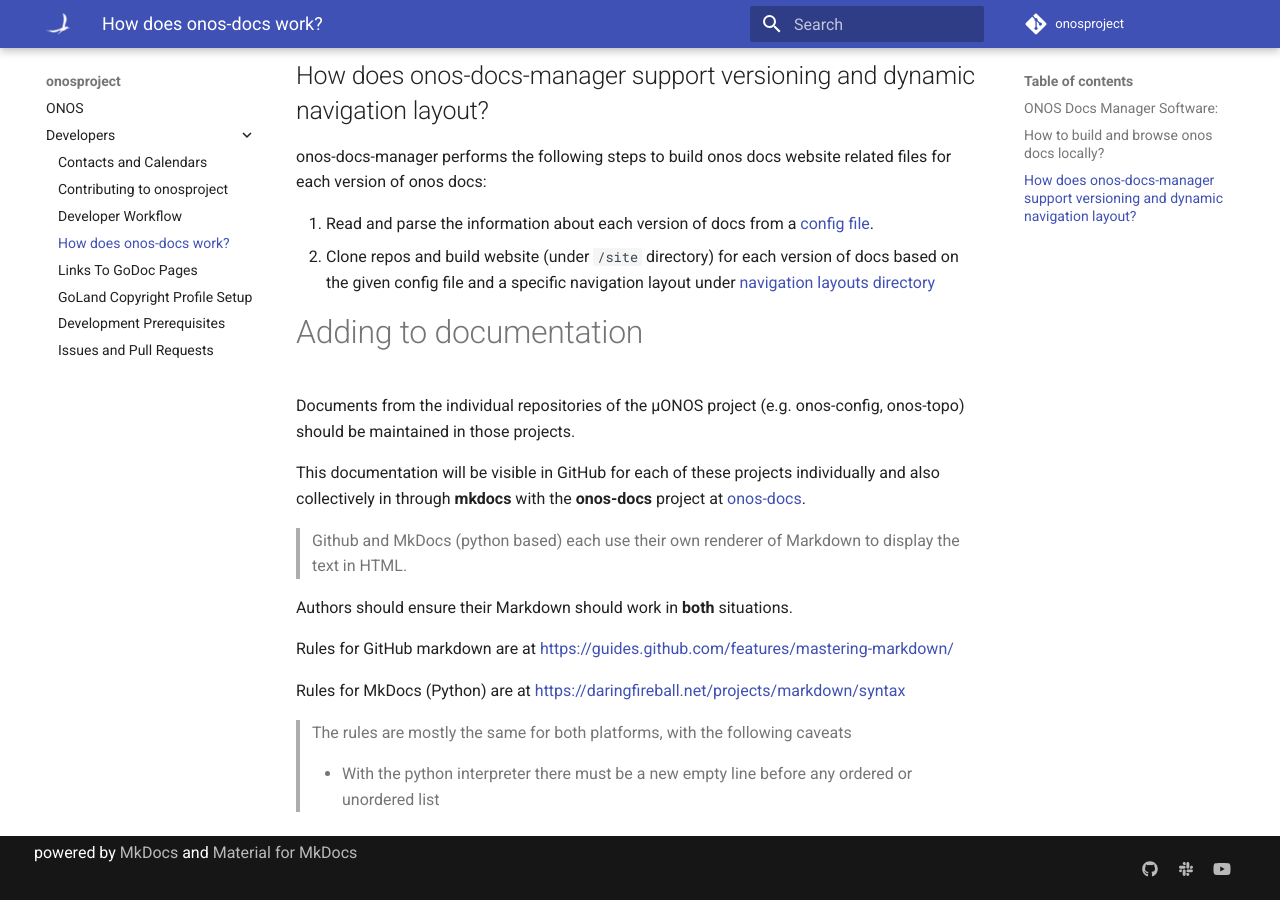
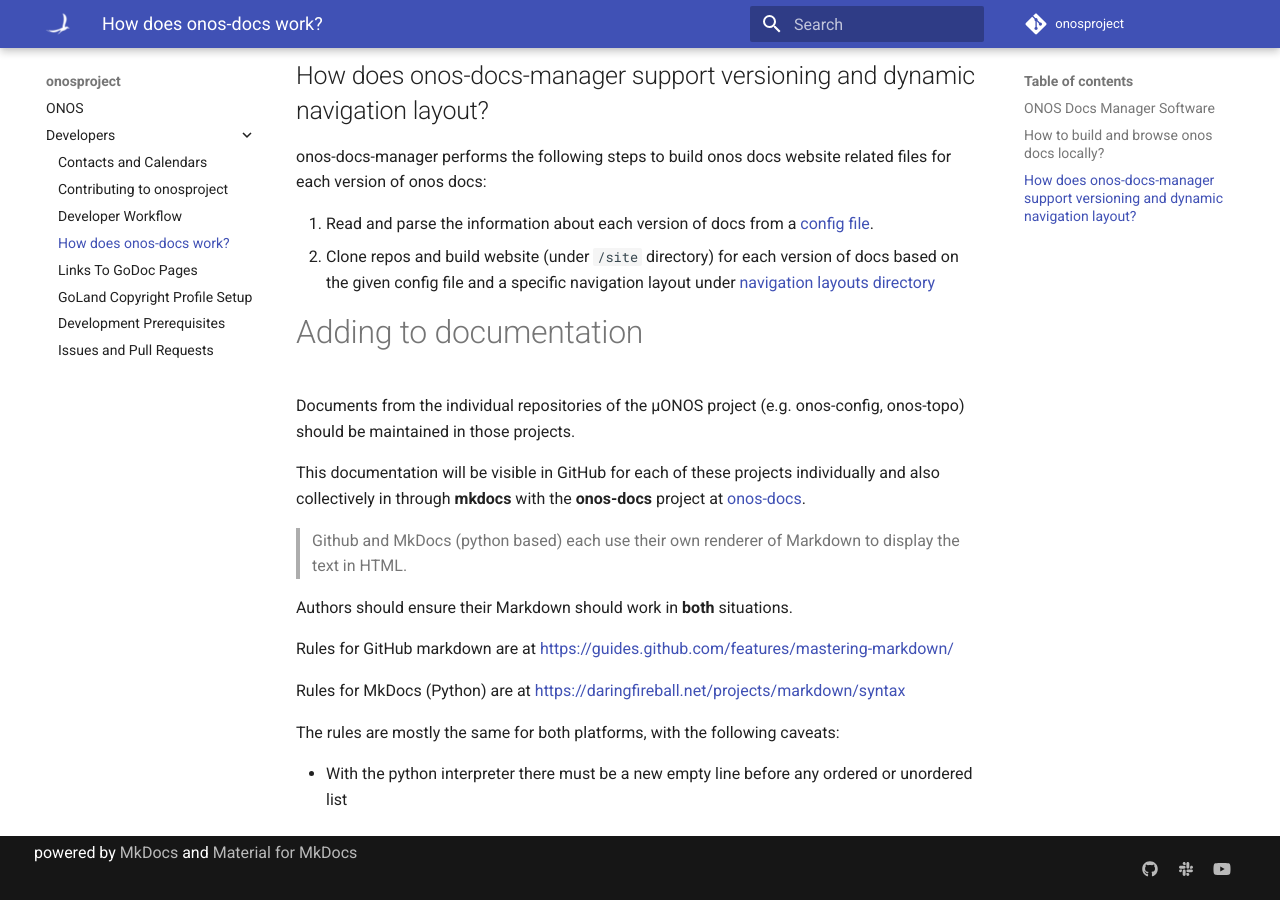
Before and after one commit to onosproject/onos-docs, an MkDocs documentation site: the page built from docs/content/developers/documentation.md, in a window 1280 px wide and 900 px high, scrolled down 1625 px. Built offline with MkDocs 1.6.1 and Material for MkDocs 9.7.7, drawn with Linux system fonts in a browser that asks for light colours; some of the changed text lies outside the part shown.

```diff
--- a/docs/content/developers/documentation.md
+++ b/docs/content/developers/documentation.md
@@ -7,7 +7,7 @@ each subsystem. In addition, [onos-docs](https://github.com/onosproject/onos-doc
 - *Easy to maintain*: Support adding new projects and their docs in the building and publishing process of onos docs with a minimum effort.
 - *Versioning*: Support versioning to build different version of docs based on different releases of ONOS subsystems.
 
-## ONOS Docs Manager Software:
+## ONOS Docs Manager Software
 onos-docs project uses [Mkdocs] for building the docs website and [Travis] to publish it on web.
 To automate the workflow and  achieve the above design goals,
 a software is developed called *onos-docs-manager* that is written in Golang
@@ -70,9 +70,9 @@ Rules for GitHub markdown are at [https://guides.github.com/features/mastering-m
 
 Rules for MkDocs (Python) are at [https://daringfireball.net/projects/markdown/syntax](https://daringfireball.net/projects/markdown/syntax)
 
-> The rules are mostly the same for both platforms, with the following caveats
->
->   * With the python interpreter there must be a new empty line before any ordered or unordered list
+The rules are mostly the same for both platforms, with the following caveats:
+
+- With the python interpreter there must be a new empty line before any ordered or unordered list
 
 
 [onos-docs]: https://github.com/onosproject/onos-docs
```
Also changed, not shown: docs/content/developers/contributing.md (+4 -4 lines), docs/content/developers/pull_requests.md (+0 -3 lines), 3 other files.
